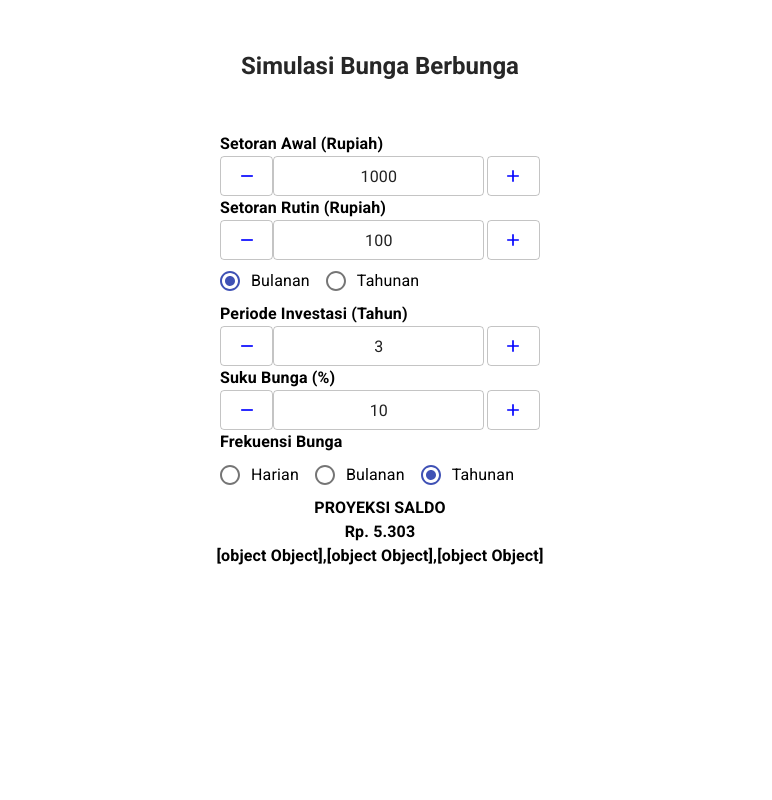
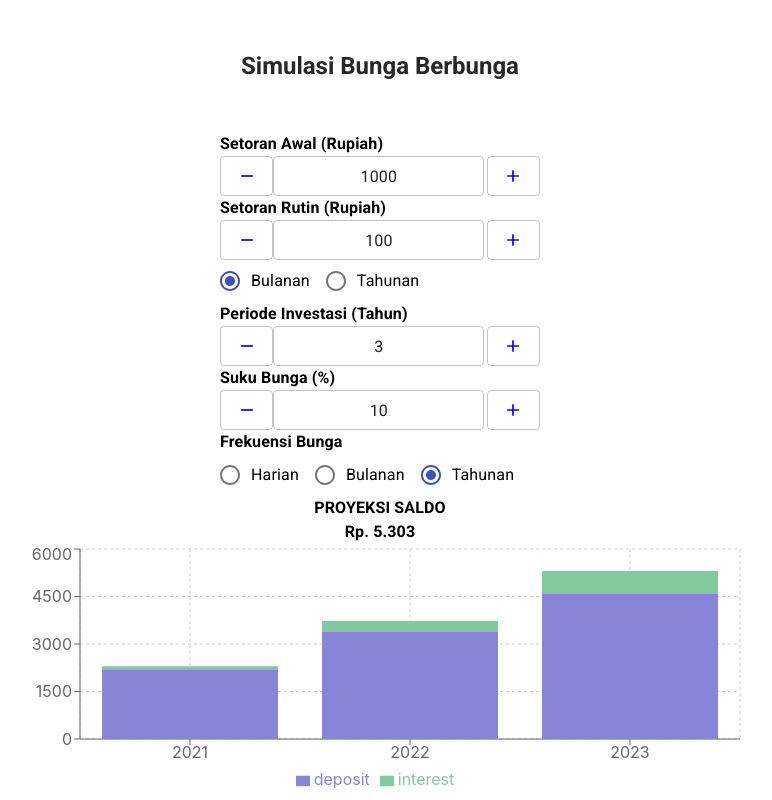
Before and after one commit to ajiyudhanto/saving-goal-calc, a Next.js app: page / in a window 1280 px wide. Shown: the whole page, without its empty margins (260-1032 px from the left). Built offline with nearby package versions, Linux system fonts and the light colour scheme.

Commit message:
adding chart

```diff
--- a/pages/index.js
+++ b/pages/index.js
@@ -357,7 +357,15 @@
           <Typography style={{ fontWeight: 'bold' }}>Rp. {proyeksiSaldo}</Typography>
         </Grid>
         <Grid xs={10} item container justify='center'>
-          <Typography style={{ fontWeight: 'bold' }}>{progressChart.toString()}</Typography>
+          <BarChart width={730} height={250} data={ progressChart }>
+            <CartesianGrid strokeDasharray="3 3" />
+            <XAxis dataKey="name" />
+            <YAxis />
+            <Tooltip />
+            <Legend />
+            <Bar dataKey="deposit" stackId='a' fill="#8884d8" />
+            <Bar dataKey="interest" stackId='a' fill="#82ca9d" />
+          </BarChart>
         </Grid>
       </Grid>
     </div>
```
